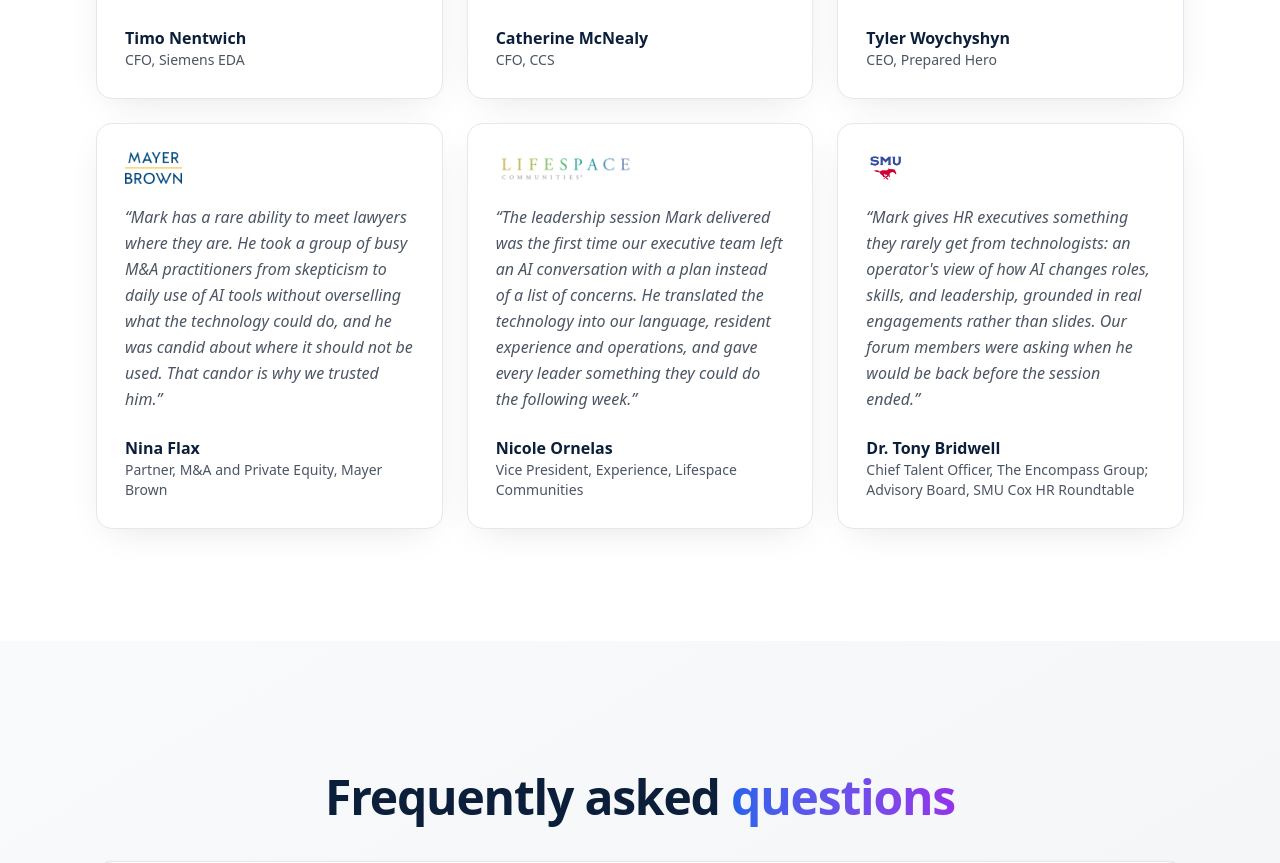
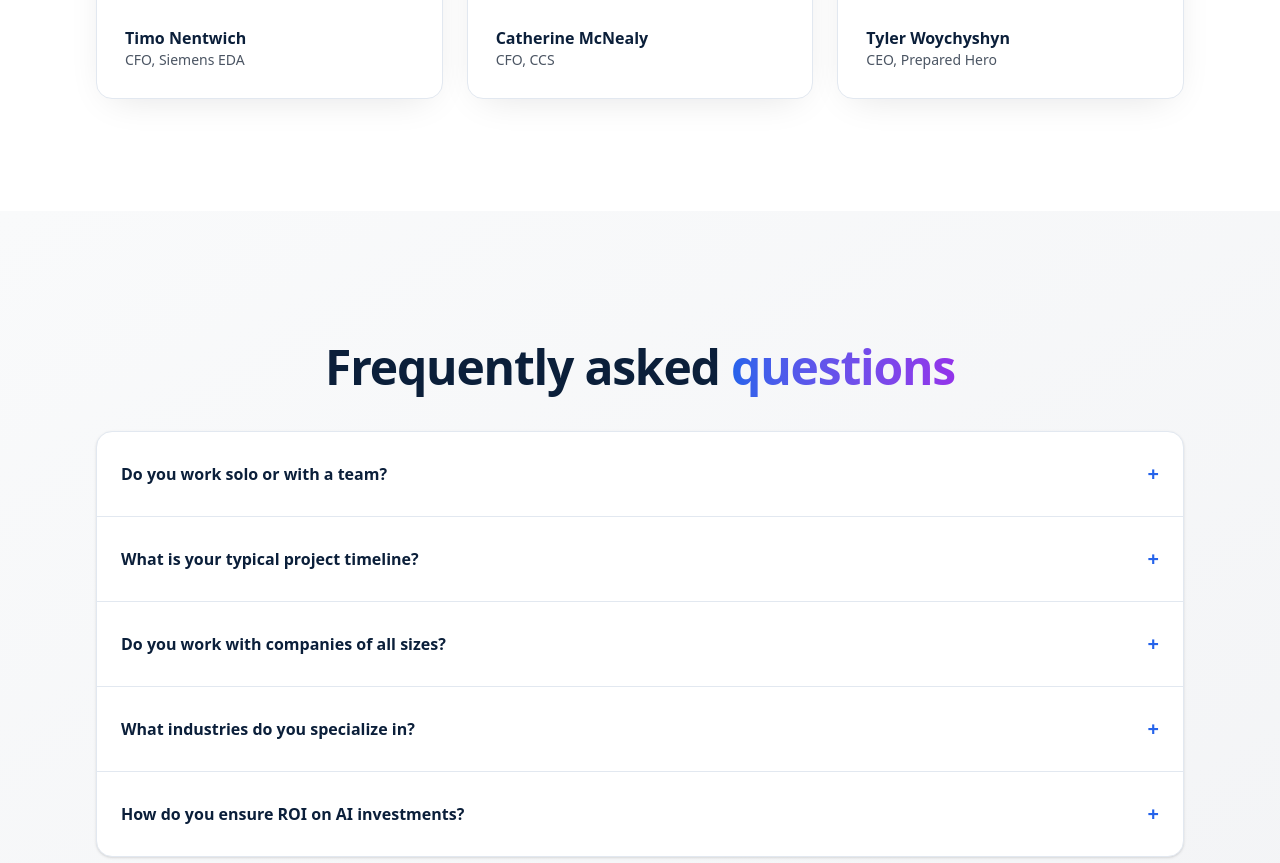
Before and after one commit to Mark-Alvy/appliedaicg-site-v1.2, a React (Vite) app: page / in a window 1280 px wide. Shown: the part 7320-8183 px from the top of the page. Built offline with nearby package versions, Linux system fonts and the light colour scheme.

Commit message:
Hide pending testimonials
Co-Authored-By: Claude Sonnet 5.5 <noreply@anthropic.com>
Claude-Session: https://claude.ai/code/session_01B34hrMBgVoAANP3LECGcaD

```diff
--- a/src/App.tsx
+++ b/src/App.tsx
@@ -5,7 +5,7 @@ import Reveal from "./Reveal";
 import { site, nav, hero, imperative, services, approach, process, growth, testimonials, faq, footer } from "./content";
 
 // Flip to true once Nina Flax, Nicole Ornelas, and Tony Bridwell have signed off on their quotes.
-const SHOW_PENDING_TESTIMONIALS = true;
+const SHOW_PENDING_TESTIMONIALS = false;
 
 const clientLogo: Record<string, string> = {
   "Timo Nentwich": img.clientLogos.siemens,
```
